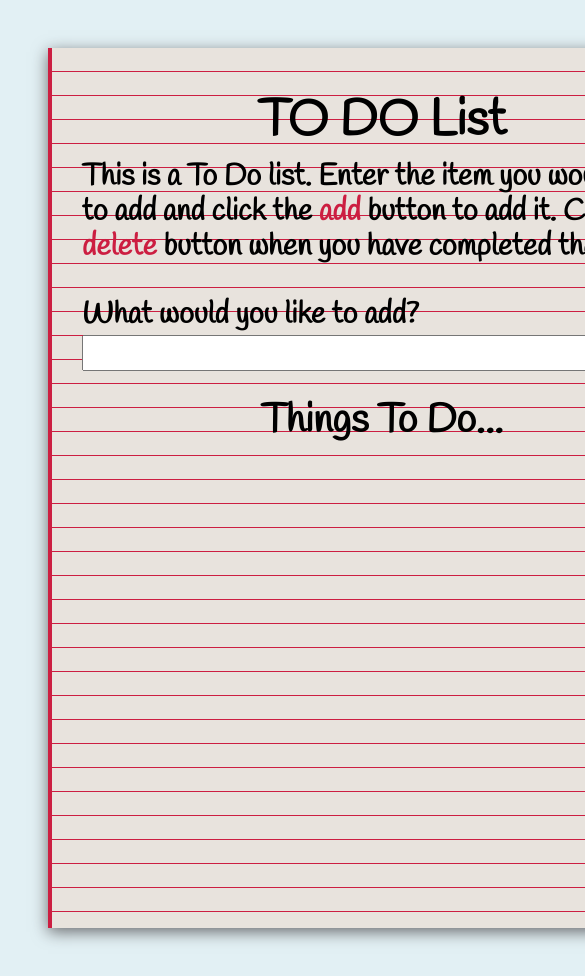
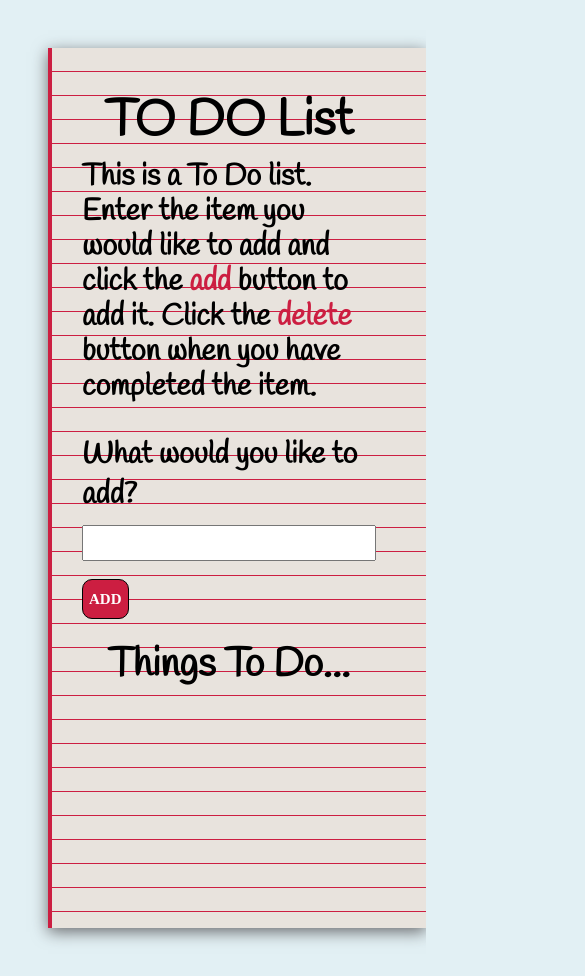
Before and after one commit to MelodySpring/Todo-List-Project, a plain HTML site: page index.html in a window 390 px wide. Shown: the top 976 px of the page, 585 px wide, since content can reach past the window. Drawn offline with Linux system fonts and the light colour scheme.

Commit message:
Media query added for mobiles

```diff
--- a/assets/css/style.css
+++ b/assets/css/style.css
@@ -1,8 +1,6 @@
 :root {
 
     --main-color: #cc1e41;
-    --font-main: "Handlee", cursive;
-
 }
 
 body {
@@ -11,13 +9,14 @@ body {
     padding: 40px;
 }
 
+/* I used a resource on Google to create the notepaper effect as I didn't know where to start and wanted to use it as it was in my wireframe but made some modifications to get exactly what I wanted*/
 .notebook {
-    width: 600px;
+    max-width: 600px;
+    width: 100%;
     min-height: 800px;
     margin: auto;
     padding: 40px 50px;
     background-color: #e8e3dd;
-
     background-image:
         repeating-linear-gradient(to bottom,
             transparent 0px,
@@ -58,7 +57,9 @@ label[for="itemAdd"] {
 }
 
 #itemAdd {
-    width: 500px;
+    width: 100%;
+    max-width: 500px;
+    height: 40px;
     height: 30px;
     font-size: 20px;
 }
@@ -85,6 +86,12 @@ label[for="itemAdd"] {
 
 }
 
+form {
+    display: flex;
+    flex-wrap: wrap;
+    gap: 10px;
+}
+
 h2 {
     font-size: 40px;
     font-weight: bold;
@@ -95,6 +102,9 @@ h2 {
 }
 
 #newItem li {
+    display: flex;
+    justify-content: space-between;
+    align-items: center;
     padding-bottom: 5px;
 }
 
@@ -110,3 +120,16 @@ h2 {
     cursor: pointer;
     border-radius: 4px;
 }
+
+@media (max-width: 480px) {
+    #itemAdd {
+        display: block;
+        width: 100%;
+    }
+
+    #addBtn {
+        display: block;
+        margin-left: 0;
+        margin-top: 8px;
+    }
+}
```
